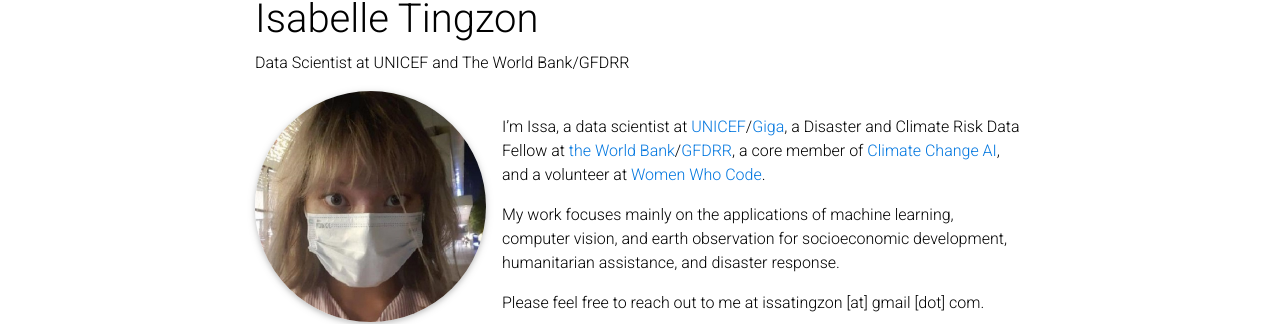
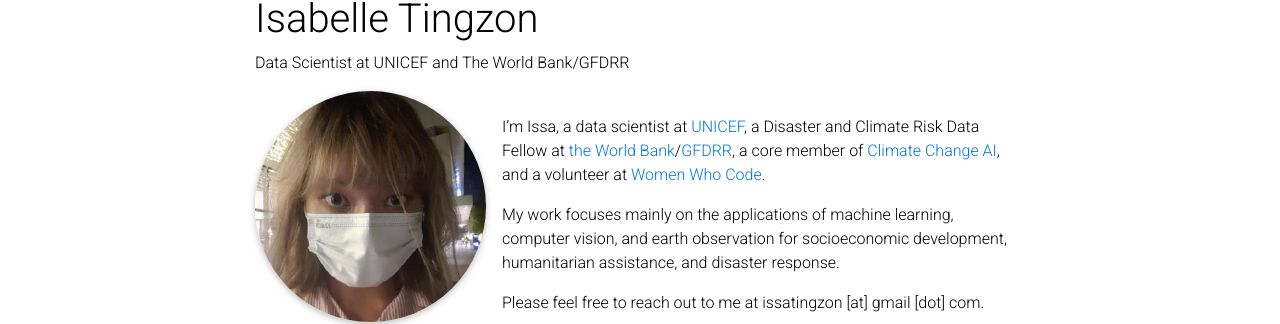
Before and after one commit to issa-tingzon/issa-tingzon.github.io, a Jekyll site: the page built from _pages/about.md, in a window 1280 px wide and 1000 px high. Shown: the part 110-434 px from the top of the window. Built offline with Jekyll 4.4.1, drawn with Linux system fonts in a browser that asks for light colours; full-size pictures stand in for the smaller copies a plugin makes; comment, search, counter and statistics services are not loaded; a style sheet for code colours, icons or effects is not loaded.

Commit message:
Update about me

```diff
--- a/_pages/about.md
+++ b/_pages/about.md
@@ -16,7 +16,7 @@
 social: true  # includes social icons at the bottom of the page
 ---
 <br>
-I'm Issa, a data scientist at <a href='https://www.unicef.org/'>UNICEF</a>/<a href='https://giga.global/about-us/'>Giga</a>, a Disaster and Climate Risk Data Fellow at <a href='https://www.worldbank.org/en/home'>the World Bank</a>/<a href='https://www.gfdrr.org/en'>GFDRR</a>, a core member of <a href='https://www.climatechange.ai/'>Climate Change AI</a>, and a volunteer at <a href='https://www.womenwhocode.com/manila/about'>Women Who Code</a>.
+I'm Issa, a data scientist at <a href='https://www.unicef.org/'>UNICEF</a>, a Disaster and Climate Risk Data Fellow at <a href='https://www.worldbank.org/en/home'>the World Bank</a>/<a href='https://www.gfdrr.org/en'>GFDRR</a>, a core member of <a href='https://www.climatechange.ai/'>Climate Change AI</a>, and a volunteer at <a href='https://www.womenwhocode.com/manila/about'>Women Who Code</a>.
 
 My work focuses mainly on the applications of machine learning, computer vision, and earth observation for socioeconomic development, humanitarian assistance, and disaster response.
 
```
